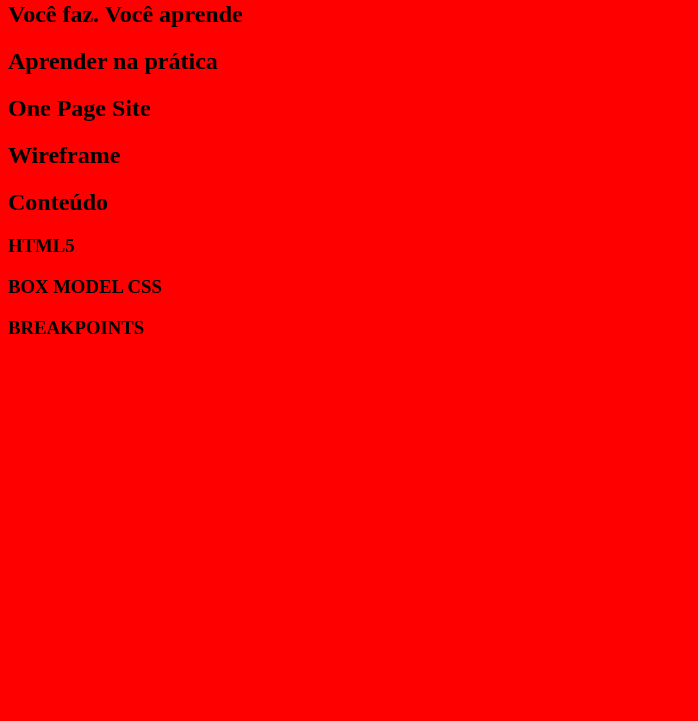
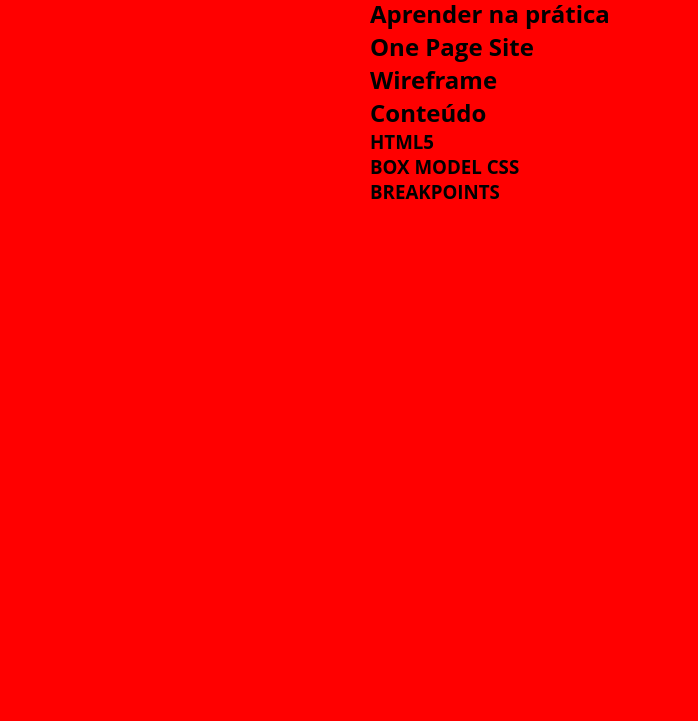
Before and after one commit to vazfabio/onepage, a plain HTML site: page index.html in a window 1280 px wide. Shown: the part 79-800 px from the top of the page, without its empty margins (0-698 px from the left). Drawn offline with Linux system fonts and the light colour scheme.

Commit message:
Atualização arquivos index e style

```diff
--- a/index.html
+++ b/index.html
@@ -15,41 +15,56 @@
 <body>
     <!-- Cabeçalhos -->
     <header>
+        <div class="Container">
 
+        </div>
     </header>
 
     <!-- Destaques -->
     <main>
+        <div class="Container">
             <h1>HTML5 e CSS3</h1>
             <h2>Você faz. Você aprende</h2>
+        </div>
+
     </main>
 
     <!-- Sobre -->
     <section>
+        <div class="Container">
             <h2>Aprender na prática</h2>
+        </div>
     </section>
 
     <!-- One page -->
     <section>
+        <div class="Container">
             <h2>One Page Site</h2>
+        </div>
     </section>
 
     <!-- Wireframe -->
     <section>
+        <div class="Container">
             <h2>Wireframe</h2>
+        </div>
     </section>
 
     <!-- Conteúdo -->
     <section>
+        <div class="Container">
             <h2>Conteúdo</h2>
             <h3>HTML5</h3>
             <h3>BOX MODEL CSS</h3>
             <h3>BREAKPOINTS</h3>
+        </div>
     </section>
 
     <!-- Rodapé -->
     <footer>
+        <div class="Container">
 
+        </div>
     </footer>
 </body>
 
--- a/style.css
+++ b/style.css
@@ -1,6 +1,30 @@
 /*
     Folha de estilo do site One page HTML5 e CSS3
 */
+
+/* CSS Reset */
+
+*{
+    margin: 0;
+    border: 0;
+    padding: 0;
+}
+
+/* Importação Google Fonts*/
+
+@import url('https://fonts.googleapis.com/css2?family=Open+Sans:wght@400;700&display=swap');
+
+body{
+    font-family: 'Open Sans', sans-serif;
+    font-size: 1em;
+}
+
+/* Layout */
+
+.Container{
+    margin: 0 auto;
+}
+
 /*Smartphone Portrait*/
 
 /*Smartphone Landscape*/
@@ -8,6 +32,10 @@
 @media (min-width: 576px){
     body{
         background-color: #00ffff;
+    }
+    /* Layout */
+    .Container{
+        max-width: 540px;
     }
 }
 
@@ -17,6 +45,10 @@
     body{
         background-color: #ffff00;
     }
+    /* Layout */
+    .Container{
+        max-width: 720px;
+    }
 }
 
 /*Tablet Landscape*/
@@ -24,6 +56,10 @@
 @media(min-width: 992px){
     body{
         background-color: #ff6600;
+    }
+    /* Layout */
+    .Container{
+        max-width: 540px;
     }
 }
 
```
Lines whose indentation alone changed are shown as unchanged.
